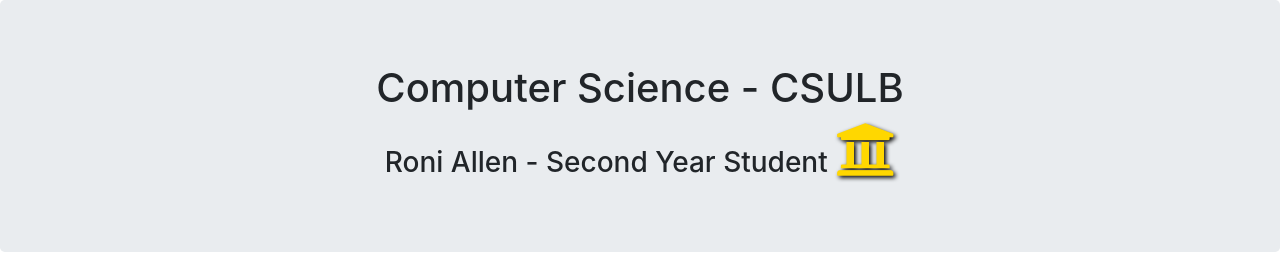
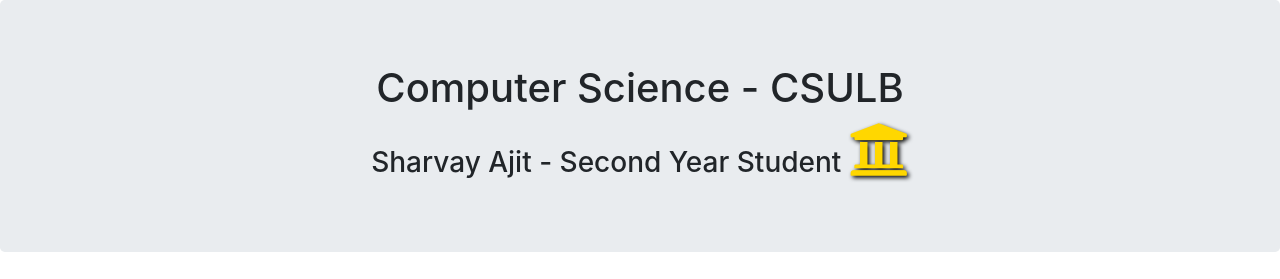
Before and after one commit to SharvayAjit/Bootstrap, a plain HTML site: page index.html in a window 1280 px wide. Shown: the top 279 px of the page. Drawn offline with nearby package versions, Linux system fonts and the light colour scheme.

Commit message:
Update index.html

```diff
--- a/index.html
+++ b/index.html
@@ -17,7 +17,7 @@
 
 <div class="jumbotron text-center" style="margin-bottom:0">
     <h1>Computer Science - CSULB </h1>
-  <h3>Roni Allen - Second Year Student <i class="fas fa-university" style="font-size:60px;color:gold;text-shadow:2px 2px 4px #000000;"></i></h3>
+  <h3>Sharvay Ajit - Second Year Student <i class="fas fa-university" style="font-size:60px;color:gold;text-shadow:2px 2px 4px #000000;"></i></h3>
 
 </div>
 
```
